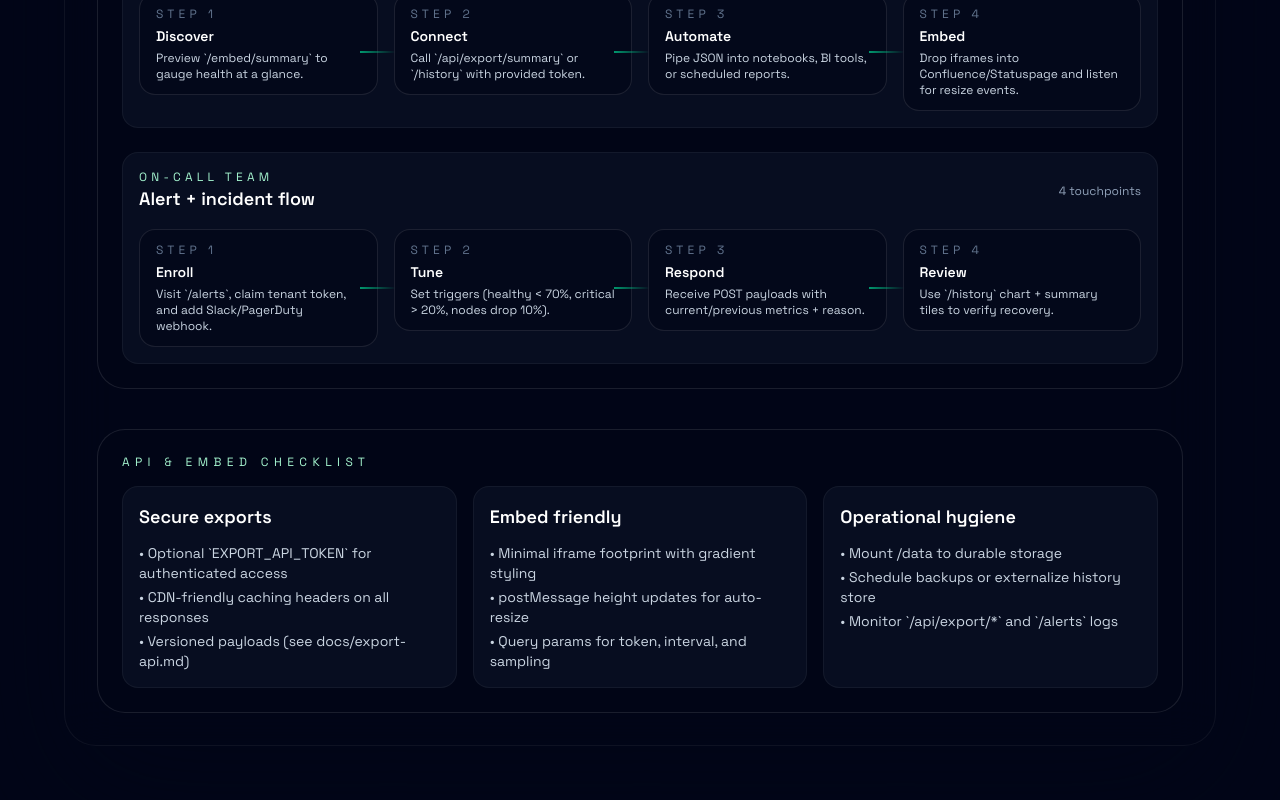
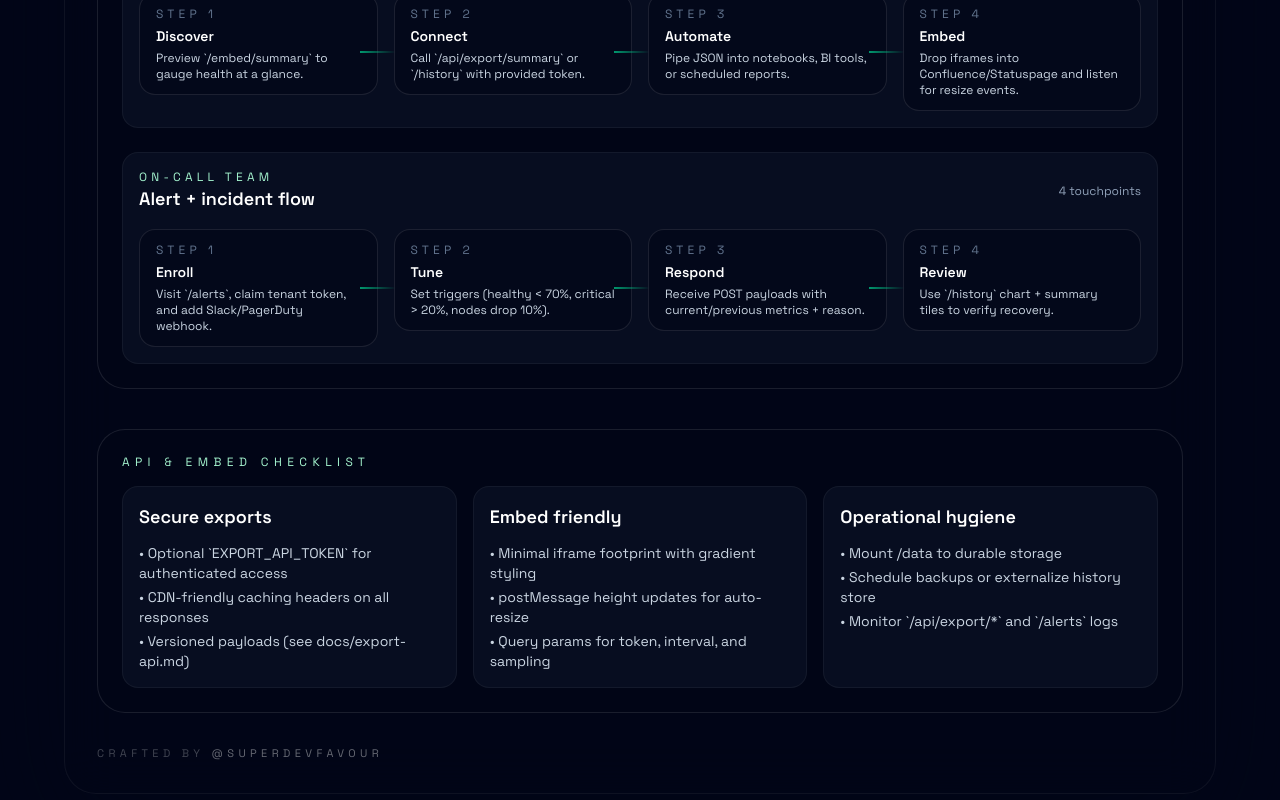
Before and after one commit to PhantomOz/xandeum-atlas, a Next.js app: page /guide in a window 1280 px wide. Shown: the part 1846-2646 px from the top of the page. Built offline with nearby package versions, Linux system fonts and the light colour scheme.

Commit message:
Add developer signature in docs and UI

```diff
--- a/src/components/layout/AppShell.tsx
+++ b/src/components/layout/AppShell.tsx
@@ -60,6 +60,13 @@ export function AppShell({ children }: AppShellProps) {
               </div>
             </div>
             {children}
+            <p className="mt-8 text-[11px] uppercase tracking-[0.4em] text-white/25">
+              Crafted by
+              {" "}
+              <Link href="https://x.com/SuperDevFavour" className="text-white/40 underline-offset-2 hover:text-white/70">
+                @SuperDevFavour
+              </Link>
+            </p>
           </div>
         </div>
       </div>
```
Also changed, not shown: 1 other file (tests, documents, lock files or other folders).
